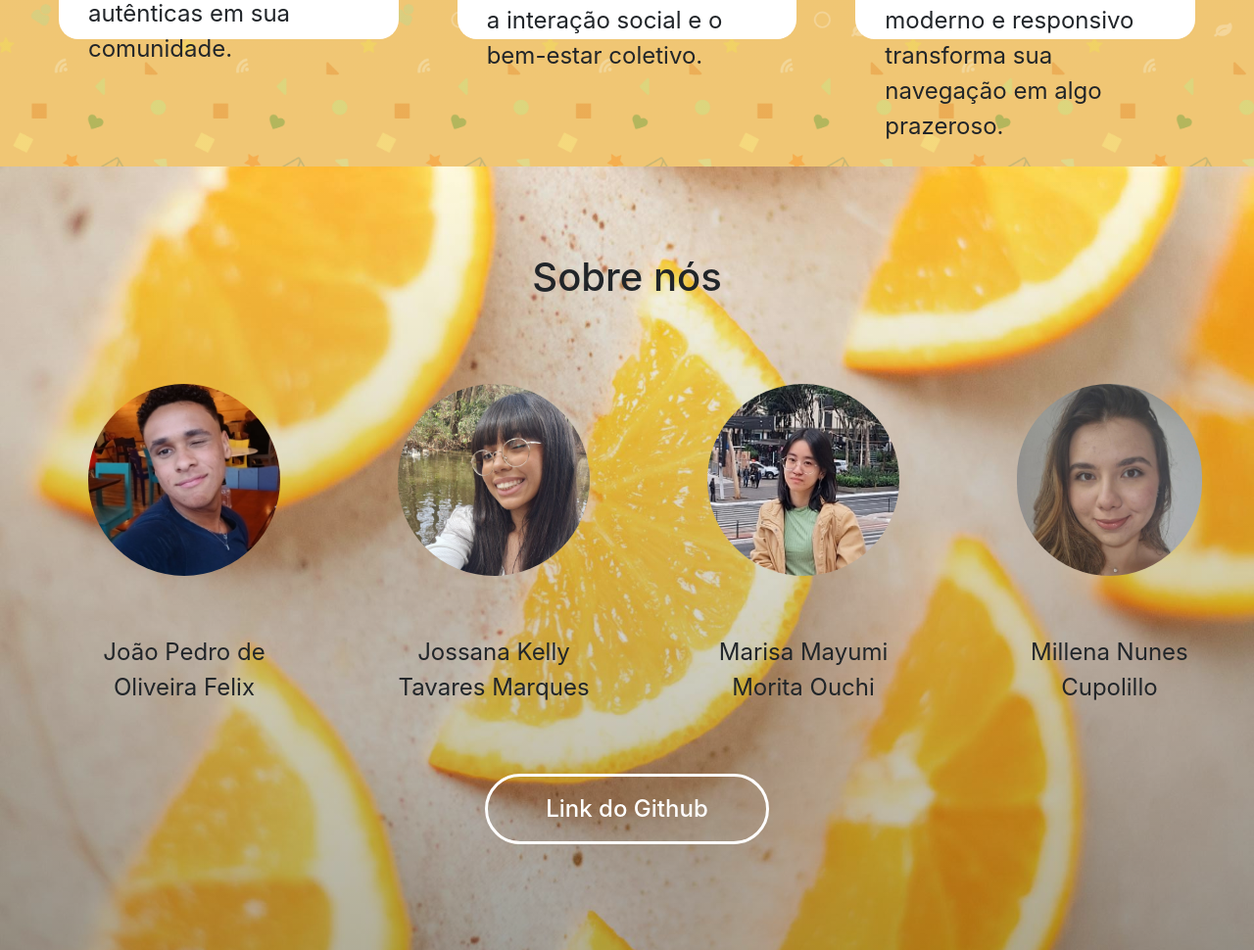
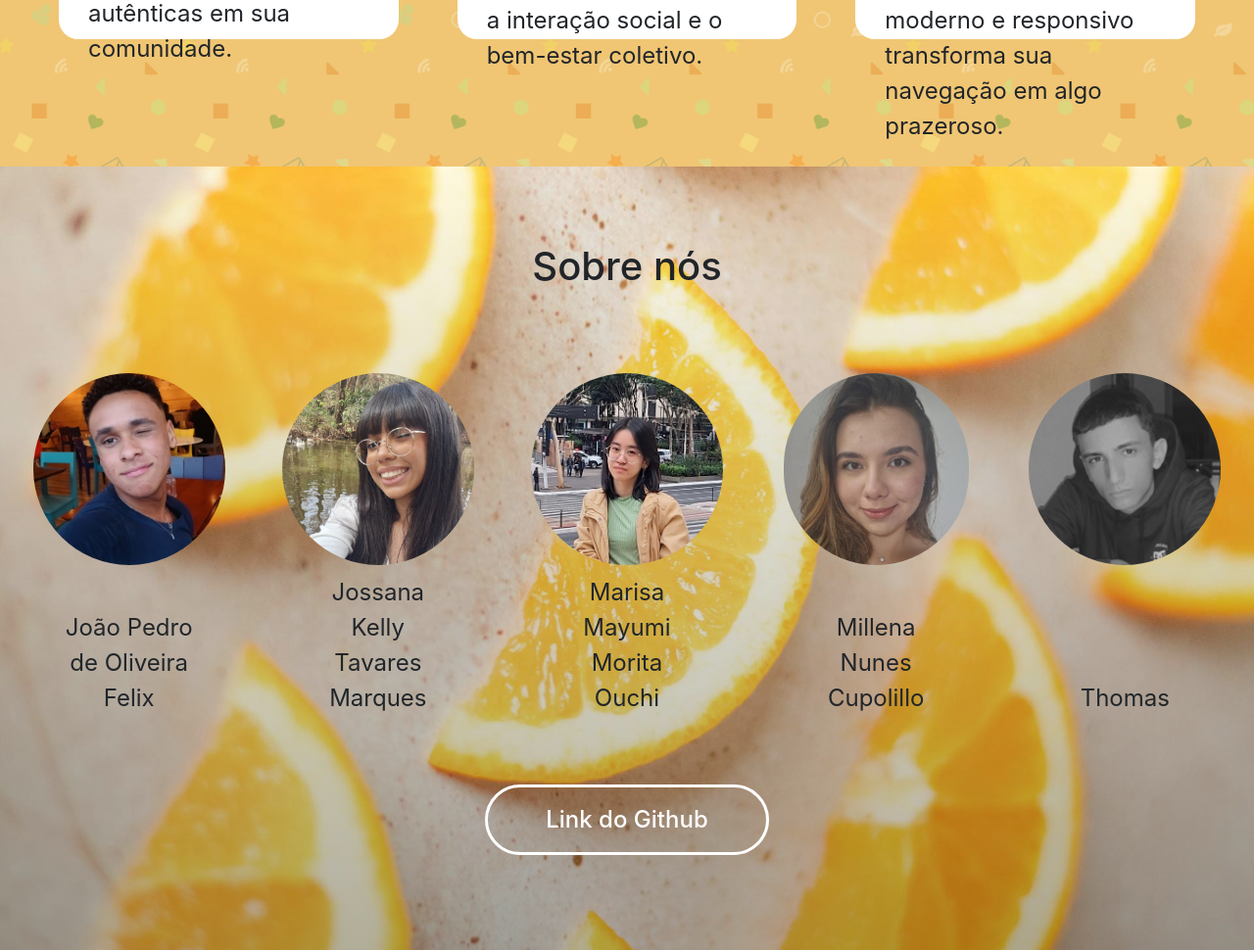
Before and after one commit to maris2606/AmigosConnect, a Flask app: page / in a window 1280 px wide. Shown: the part 1430-2400 px from the top of the page at 98% size. Run offline with Flask 3, Linux system fonts and the light colour scheme; some libraries are stand-ins or nearby versions.

Commit message:
adicionados configurações e meus connects e mudada foto inutil

```diff
--- a/static/css/landingPage.css
+++ b/static/css/landingPage.css
@@ -143,6 +143,7 @@ a{
 .icone {
     height: 196px;
     border-radius: 100px;
+    margin-bottom: 10px;
 }
 
 .link-github {
--- a/templates/index.html
+++ b/templates/index.html
@@ -86,26 +86,30 @@
             </div>
         </div>
         <div class="row d-flex flex-row flex-nowrap align-items-center justify-content-between w-100 p-5">
-           <div class="col p-5 m-5 h-100 w-100 d-flex flex-column align-items-center justify-content-between">
+           <div class="col-2 p-5 h-100 w-100 d-flex flex-column align-items-center justify-content-between">
             <img class="icone" src="/static/team/joao.jpeg" alt="João">
             <p class="text-center">João Pedro de Oliveira Felix</p>
            </div>
 
-           <div class="col p-5 m-5 h-100 w-100 d-flex flex-column align-items-center justify-content-between">
+           <div class="col-2 p-5 h-100 w-100 d-flex flex-column align-items-center justify-content-between">
             <img class="icone" src="/static/team/jossana.jpg" alt="Jossana">
             <p class="text-center">Jossana Kelly Tavares Marques</p>
            </div>
 
-           <div class="col p-5 m-5 h-100 w-100 d-flex flex-column align-items-center justify-content-between">
+           <div class="col-2 p-5 h-100 w-100 d-flex flex-column align-items-center justify-content-between">
             <img class="icone" src="/static/team/maris.jpg" alt="Marisa">
             <p class="text-center">Marisa Mayumi Morita Ouchi</p>
            </div>
 
-           <div class="col p-5 m-5 h-100 w-100 d-flex flex-column align-items-center justify-content-between">
+           <div class="col-2 p-5 h-100 w-100 d-flex flex-column align-items-center justify-content-between">
             <img class="icone" src="/static/team/millena.jpeg" alt="Millena">
             <p class="text-center">Millena Nunes Cupolillo</p>
            </div>
 
+           <div class="col-2 p-5 h-100 w-100 d-flex flex-column align-items-center justify-content-between">
+            <img class="icone" src="/static/team/tomas.png" alt="Thomas">
+            <p class="text-center">Thomas</p>
+           </div>
         </div>
 
         <div class="row w-25 d-flex align-items-center">
```
Also changed, not shown: static/team/tomas.png (added), templates/configuracoes.html (added), templates/meus-connects.html (added).
